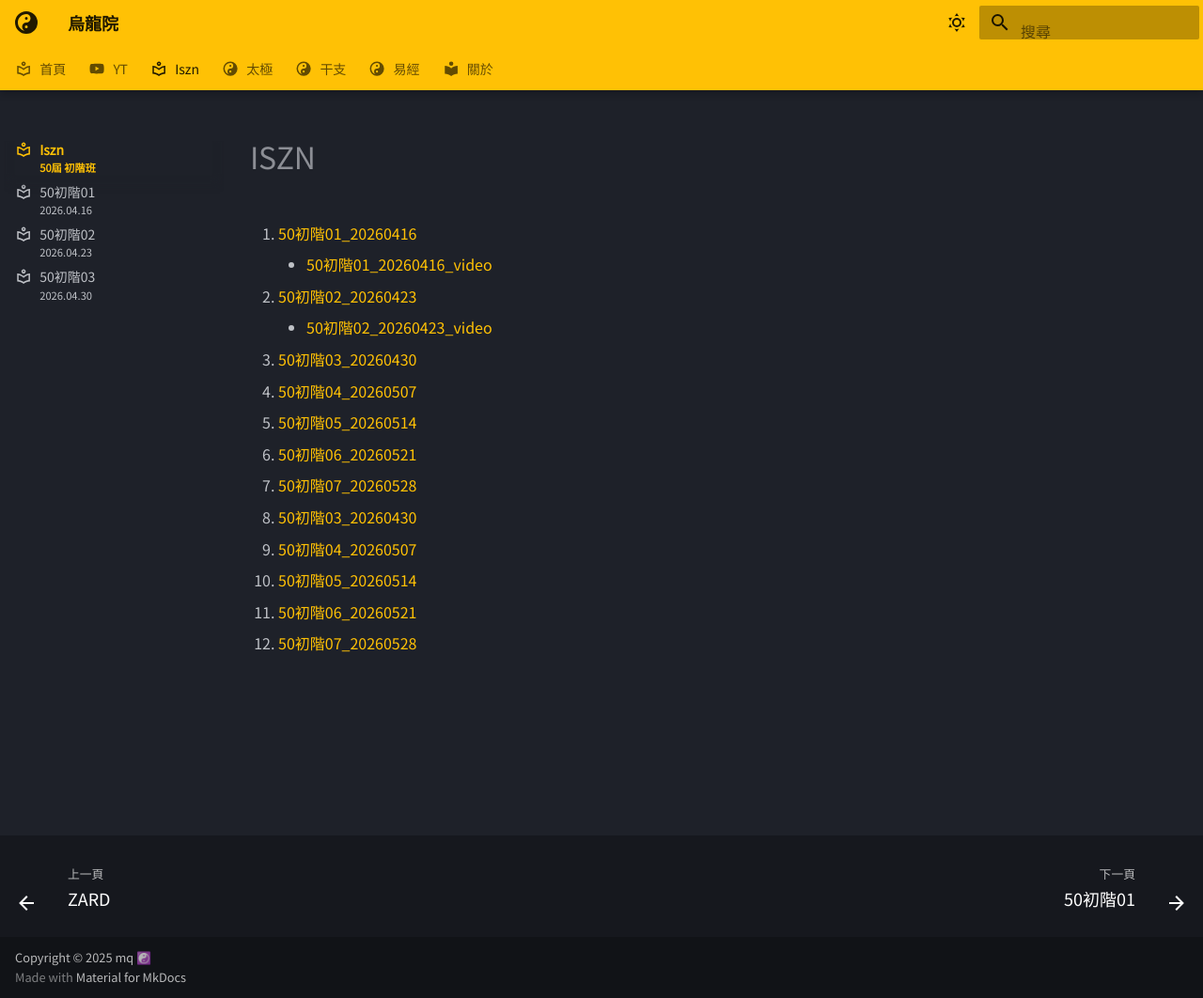
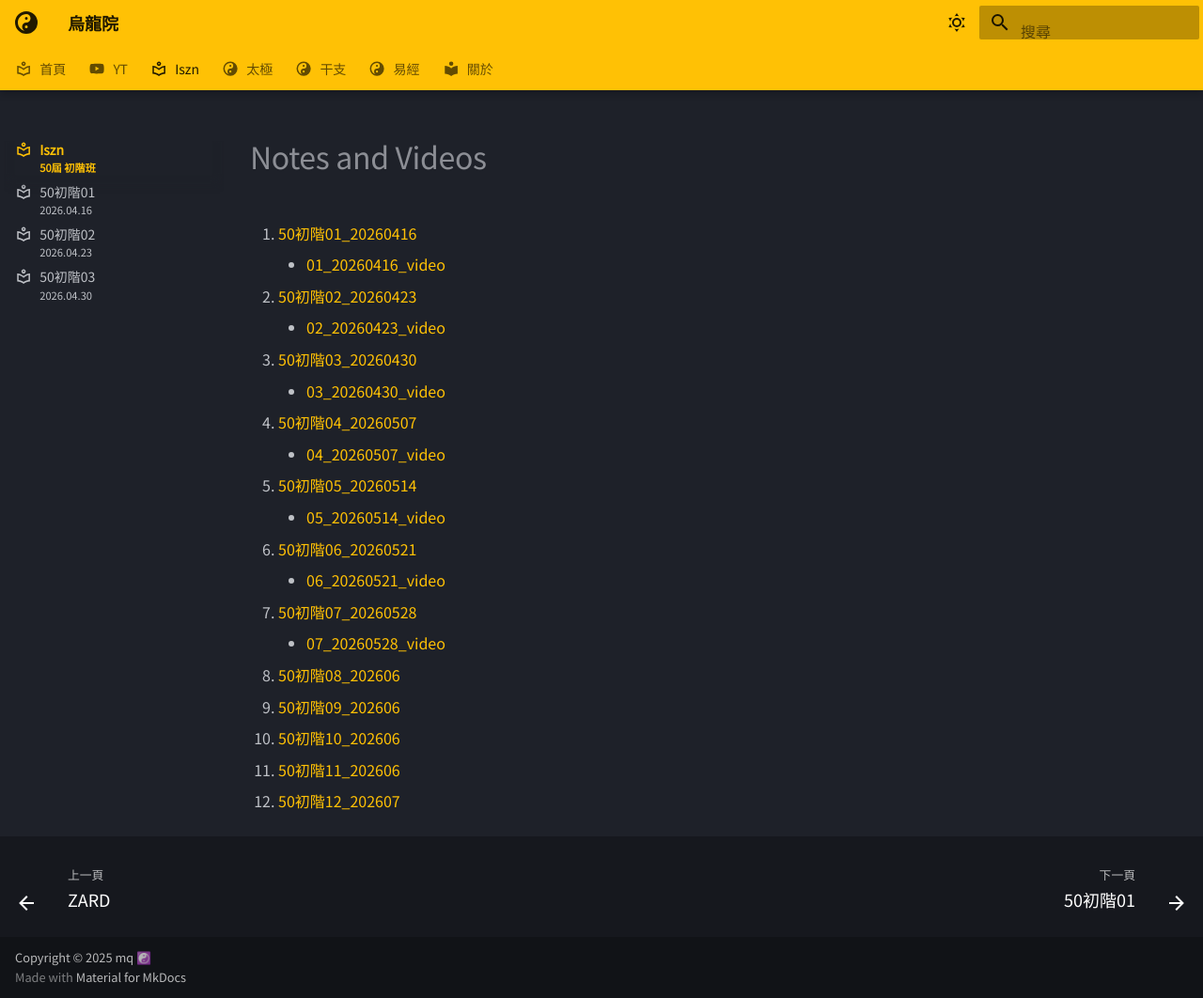
Before and after one commit to oolongyuan/oolongyuan.github.io, an MkDocs documentation site: the page built from docs/iszn/index.md, in a window 1280 px wide and 1062 px high. Shown: the whole window at 94% size. Built offline with MkDocs 1.6.1 and Material for MkDocs 9.7.7, drawn with Linux system fonts in a browser that asks for light colours; some web fonts are replaced.

Commit message:
formatted

```diff
--- a/docs/iszn/index.md
+++ b/docs/iszn/index.md
@@ -5,34 +5,38 @@ subtitle: 50屆 初階班
 ---
 
 
-# ISZN
+# Notes and Videos
 
  1. [50初階01_20260416](/iszn/class_01/)
 
-    - [50初階01_20260416_video](https://iframe.mediadelivery.net/embed/431082/e5ddc1fb-1711-4a39-840f-a7afd6e9a5ee?autoplay=false){target="_blank"}
+    - [01_20260416_video](https://iframe.mediadelivery.net/embed/431082/e5ddc1fb-1711-4a39-840f-a7afd6e9a5ee?autoplay=false){target="_blank"}
 
  1. [50初階02_20260423](/iszn/class_02/)
 
-    - [50初階02_20260423_video](https://iframe.mediadelivery.net/embed/431082/ba5ad910-69f7-44cc-a124-768a7cfc8ce7?autoplay=false){target="_blank"}
+    - [02_20260423_video](https://iframe.mediadelivery.net/embed/431082/ba5ad910-69f7-44cc-a124-768a7cfc8ce7?autoplay=false){target="_blank"}
 
  1. [50初階03_20260430](/iszn/class_03/)
+
+    - [03_20260430_video](https://iframe.mediadelivery.net/embed/431082/ebaeaed0-c390-4052-b9e7-f98731c99cb5?autoplay=false){target="_blank"}
+
  1. [50初階04_20260507](/iszn/class_04/)
+
+    - [04_20260507_video](https://iframe.mediadelivery.net/embed/431082/15a47795-d5ce-43dc-8390-27b5236dbc16?autoplay=false){target="_blank"}
+
  1. [50初階05_20260514](/iszn/class_05/)
+
+    - [05_20260514_video](https://iframe.mediadelivery.net/embed/431082/4910d036-d3cf-4585-8828-cc3feee9ad8e?autoplay=false){target="_blank"}
+
  1. [50初階06_20260521](/iszn/class_06/)
+
+    - [06_20260521_video](https://iframe.mediadelivery.net/embed/431082/2da484e6-29e0-4ffd-b461-52d409f37a44?autoplay=false){target="_blank"}
+
  1. [50初階07_20260528](/iszn/class_07/)
 
+    - [07_20260528_video](https://iframe.mediadelivery.net/embed/431082/5797aed9-5adf-4844-a5c1-40102f27665a?autoplay=false){target="_blank"}
 
-
-
-
-
-
- 1. [50初階03_20260430](https://iframe.mediadelivery.net/embed/431082/ebaeaed0-c390-4052-b9e7-f98731c99cb5?autoplay=false){target="_blank"}
-
- 1. [50初階04_20260507](https://iframe.mediadelivery.net/embed/431082/15a47795-d5ce-43dc-8390-27b5236dbc16?autoplay=false){target="_blank"}
-
- 1. [50初階05_20260514](https://iframe.mediadelivery.net/embed/431082/4910d036-d3cf-4585-8828-cc3feee9ad8e?autoplay=false){target="_blank"}
-
- 1. [50初階06_20260521](https://iframe.mediadelivery.net/embed/431082/2da484e6-29e0-4ffd-b461-52d409f37a44?autoplay=false){target="_blank"}
-
- 1. [50初階07_20260528](https://iframe.mediadelivery.net/embed/431082/5797aed9-5adf-4844-a5c1-40102f27665a?autoplay=false){target="_blank"}
+ 1. [50初階08_202606](/iszn//)
+ 1. [50初階09_202606](/iszn//)
+ 1. [50初階10_202606](/iszn//)
+ 1. [50初階11_202606](/iszn//)
+ 1. [50初階12_202607](/iszn//)
```
